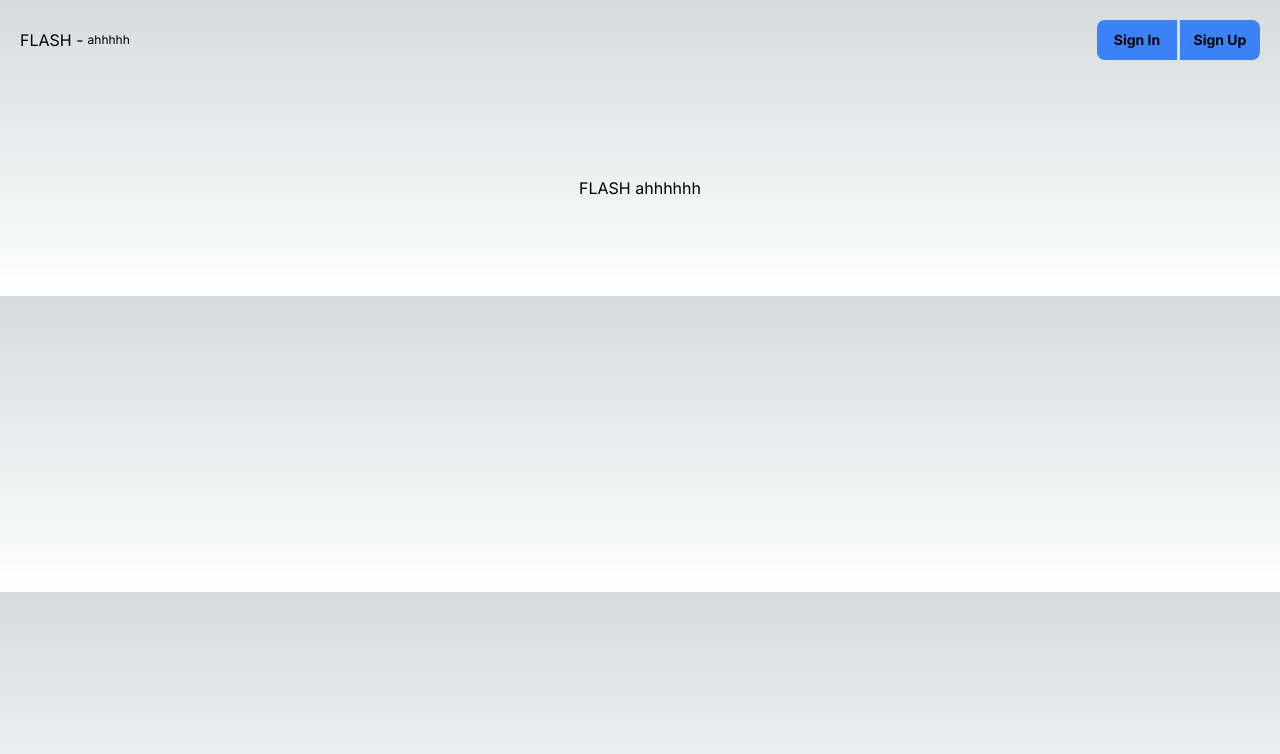
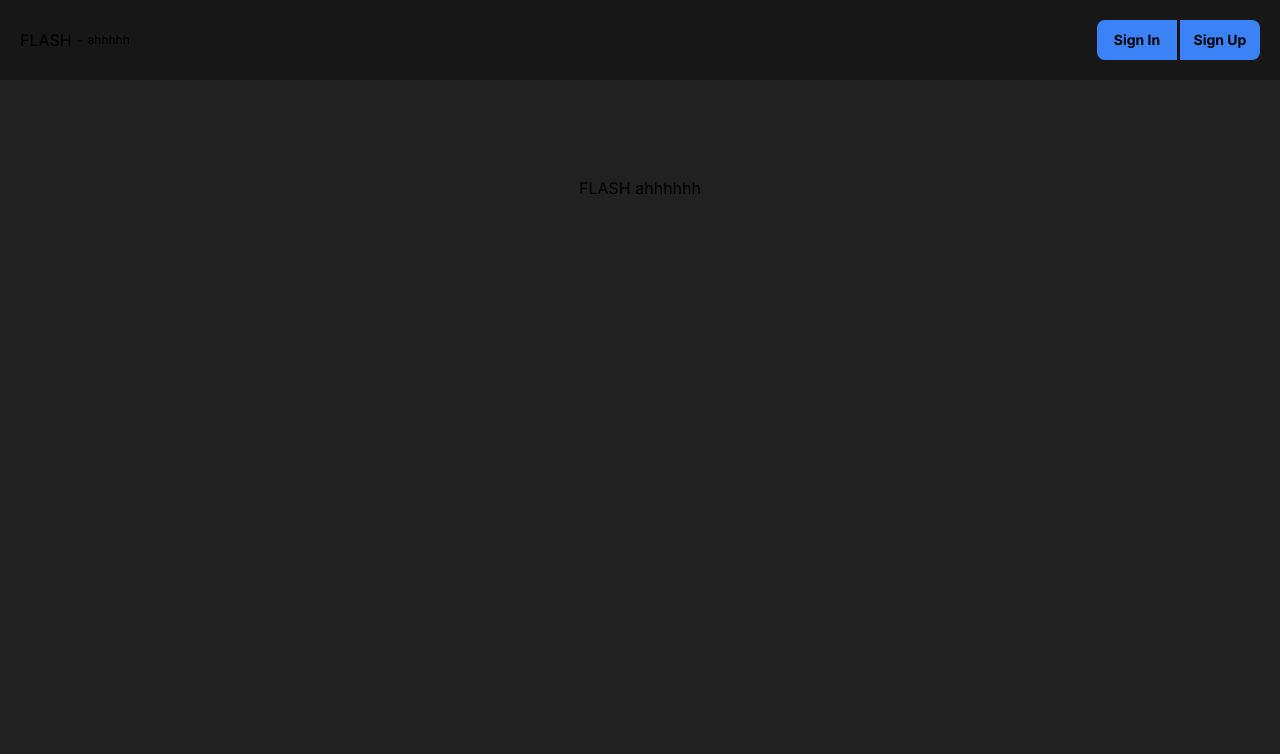
Before and after one commit to BadaBingBadaBo0m/FLASHahhhhh, a Next.js app: page / in a window 1280 px wide. Shown: the top 754 px of the page. Built offline with nearby package versions, Linux system fonts and the light colour scheme; no server answers.

Commit message:
styled navbar and added background color to body

```diff
--- a/src/app/globals.css
+++ b/src/app/globals.css
@@ -18,12 +18,11 @@
 
 body {
   color: rgb(var(--foreground-rgb));
-  background: linear-gradient(
-      to bottom,
+  margin: 0;
+  padding: 0;
+  /* background: linear-gradient(to bottom,
       transparent,
-      rgb(var(--background-end-rgb))
-    )
-    rgb(var(--background-start-rgb));
+      rgb(var(--background-end-rgb))) rgb(var(--background-start-rgb)); */
 }
 
 @layer utilities {
--- a/src/app/layout.js
+++ b/src/app/layout.js
@@ -6,20 +6,20 @@ import NavBar from "@/components/NavBar";
 const inter = Inter({ subsets: ["latin"] });
 
 export const metadata = {
-  title: "Create Next App",
+  title: "FLASH - ahhhhhh",
   description: "Generated by create next app",
 };
 
 export default function RootLayout({ children }) {
   return (
     <html lang="en">
-      <body className={`${inter.className}`}>
-        <ModalProvider >
+      <ModalProvider >
+        <body className={`${inter.className} min-h-screen bg-background`}>
           <NavBar />
           {children}
           <Modal />
-        </ModalProvider>
-      </body>
+        </body>
+      </ModalProvider>
     </html>
   );
 }
--- a/src/components/NavBar/index.js
+++ b/src/components/NavBar/index.js
@@ -9,7 +9,7 @@ const NavBar = () => {
   const { setModalContent } = useModal();
 
   return (
-    <div className='flex justify-between p-5'>
+    <div className='flex justify-between p-5 bg-Navbar h-20'>
       <h1 className='flex items-center'>FLASH - <span className='text-xs ml-1'>ahhhhh</span></h1>
 
       <div id='nav-button-container'>
--- a/tailwind.config.js
+++ b/tailwind.config.js
@@ -12,6 +12,11 @@ module.exports = {
         "gradient-conic":
           "conic-gradient(from 180deg at 50% 50%, var(--tw-gradient-stops))",
       },
+      colors: {
+        "background": "#212121",
+        "Navbar": "#171717",
+        "sub-gray": "#2f2f2f",
+      },
     },
   },
   plugins: [],
```
